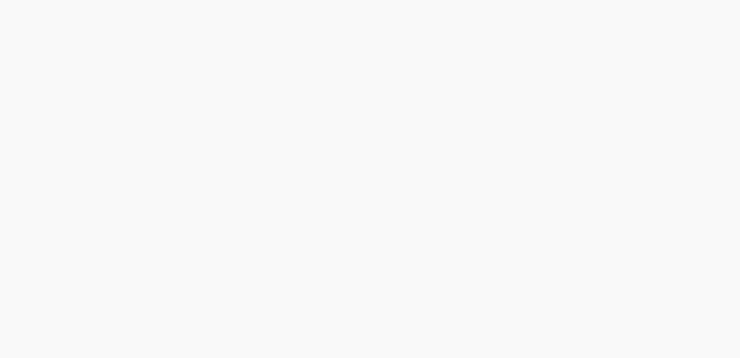
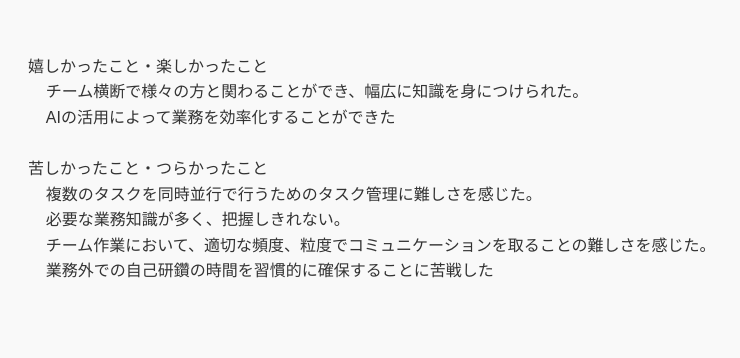
Before and after one commit to tk3der/tk3der.github.io, a plain HTML site: page index.html in a window 1280 px wide. Shown: the whole page, without its empty margins (0-740 px from the left). Drawn offline with Linux system fonts and the light colour scheme.

Commit message:
Update index.html

```diff
--- a/index.html
+++ b/index.html
@@ -19,6 +19,14 @@
     </style>
 </head>
 <body>
+嬉しかったこと・楽しかったこと
+    チーム横断で様々の方と関わることができ、幅広に知識を身につけられた。
+    AIの活用によって業務を効率化することができた
 
+苦しかったこと・つらかったこと
+    複数のタスクを同時並行で行うためのタスク管理に難しさを感じた。
+    必要な業務知識が多く、把握しきれない。
+    チーム作業において、適切な頻度、粒度でコミュニケーションを取ることの難しさを感じた。
+    業務外での自己研鑽の時間を習慣的に確保することに苦戦した
 </body>
 </html>
```
